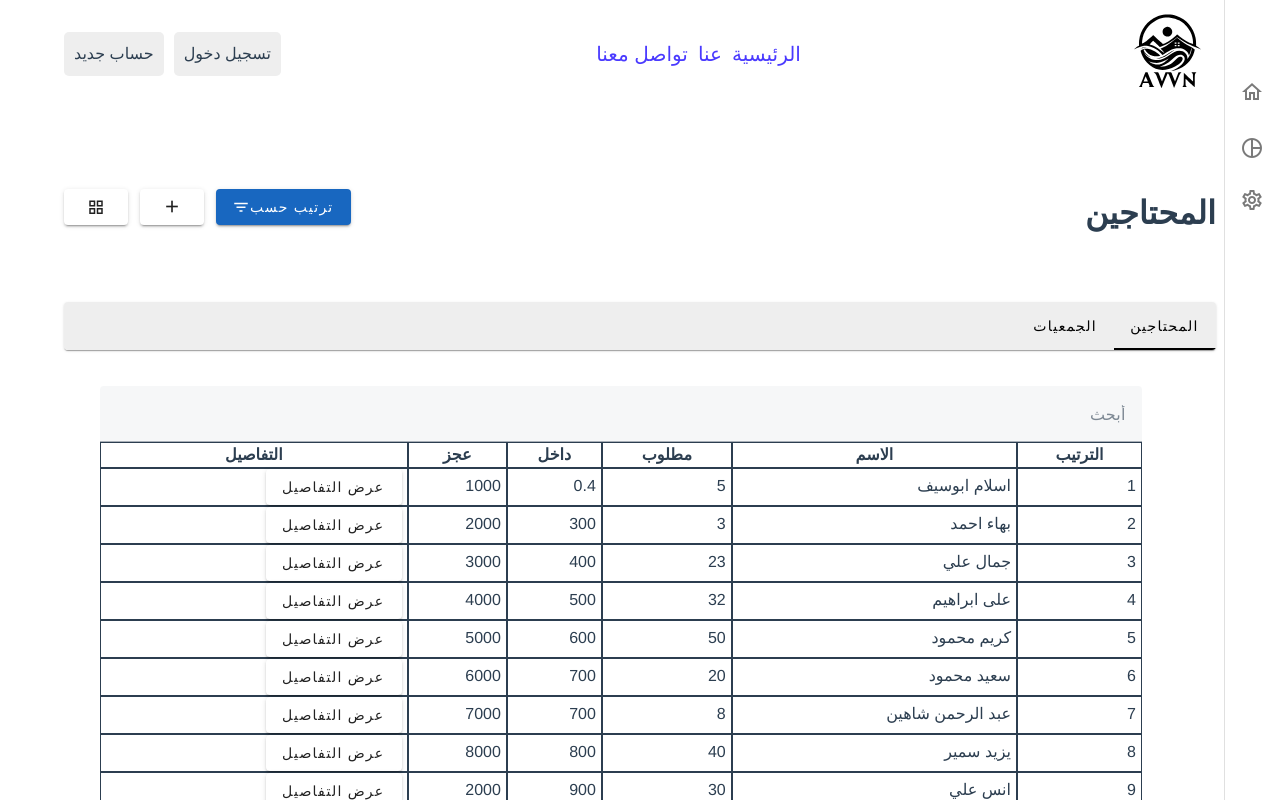
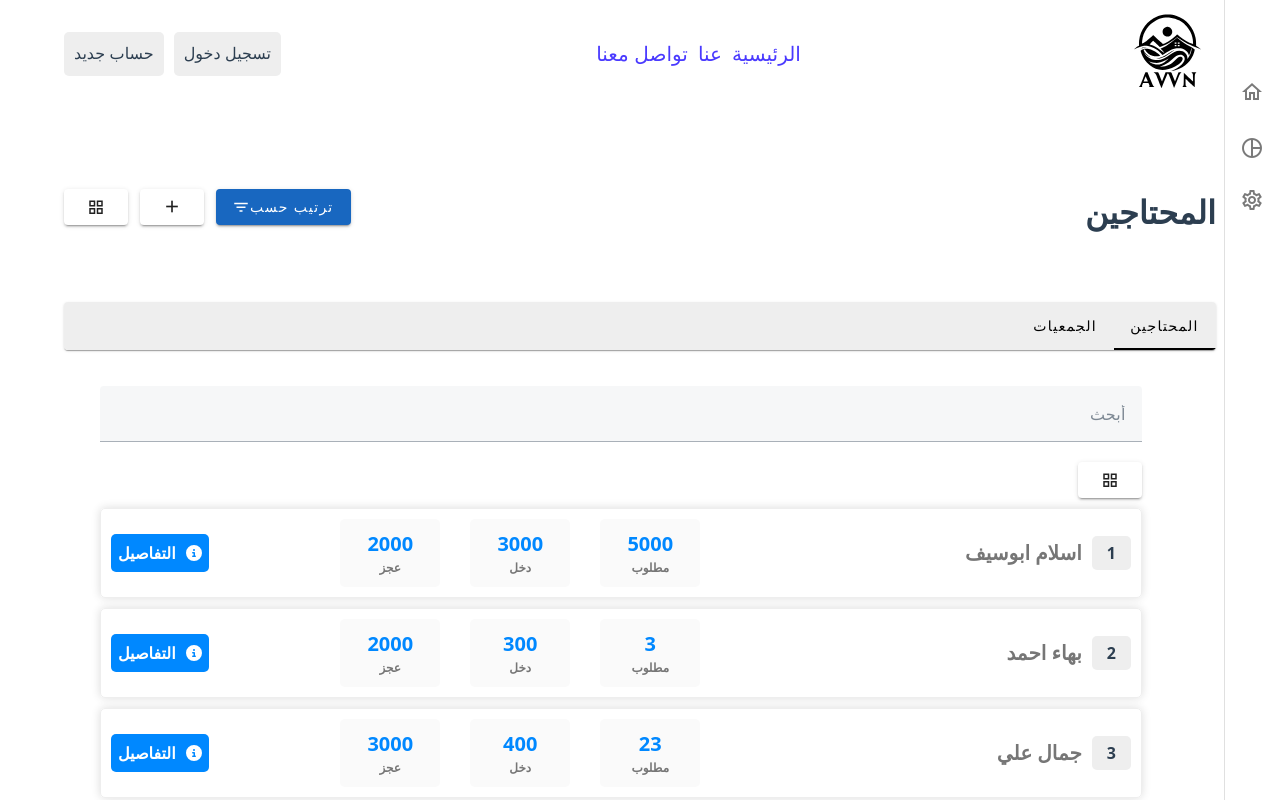
Before and after one commit to Salem-Team/awn_project, a Vue app: page /DashBoard_Admin in a window 1280 px wide. Shown: the top 800 px of the page. Built offline with nearby package versions, Linux system fonts and the light colour scheme.

Commit message:
Change View

```diff
--- a/src/components/DashboardCharitys.vue
+++ b/src/components/DashboardCharitys.vue
@@ -1,83 +1,5 @@
 <template>
     <div style="width: 100%">
-        <!-- Old Table -->
-        <!-- <v-container style="direction: rtl">
-            <v-row>
-                <v-col>
-                    <v-card>
-                        <v-text-field
-                            v-model="search"
-                            label="أبحث"
-                            hide-details
-                            style="
-                                font-family: 'Inter', sans-serif;
-                                font-weight: 500;
-                                line-height: 18px;
-                                text-align: center;
-                            "
-                        ></v-text-field>
-                        <v-table
-                            height="82vh"
-                            hover
-                            fixed-header
-                            style="
-                                font-family: 'Inter', sans-serif;
-                                font-weight: 500;
-                                line-height: 18px;
-                                text-align: center;
-                            "
-                        >
-                            <thead>
-                                <tr style="font-size: 30px">
-                                    <th
-                                        v-for="head in headers"
-                                        :key="head.title"
-                                    >
-                                        {{ head.title }}
-                                    </th>
-                                </tr>
-                            </thead>
-                            <tbody>
-                                <tr
-                                    style="font-size: 25px"
-                                    v-for="vege in filteredVegetables"
-                                    :key="vege.id"
-                                >
-                                    <td style="text-align: start">
-                                        {{ vege.id }}
-                                    </td>
-                                    <td style="text-align: start">
-                                        {{ vege.name }}
-                                    </td>
-                                    <td style="text-align: start">
-                                        {{ vege.calories }}
-                                    </td>
-                                    <td style="text-align: start">
-                                        {{ vege.fat }}
-                                    </td>
-                                    <td style="text-align: start">
-                                        {{ vege.carbs }}
-                                    </td>
-                                    <td style="text-align: start">
-                                        <v-btn
-                                            @click="openStatusInformation(vege)"
-                                            style="
-                                                font-family: 'Inter', sans-serif;
-                                                font-weight: 600;
-                                                line-height: 18px;
-                                                text-align: center;
-                                                font-size: 25px;
-                                            "
-                                            >عرض التفاصيل</v-btn
-                                        >
-                                    </td>
-                                </tr>
-                            </tbody>
-                        </v-table>
-                    </v-card>
-                </v-col>
-            </v-row>
-        </v-container> -->
         <v-container>
             <v-text-field
                 v-model="search"
@@ -91,75 +13,36 @@
                 "
             ></v-text-field>
 
-            <div class="Table" v-if="!isGridView">
-                <div class="Title"></div>
-                <div class="Heading">
-                    <div class="Cell" v-for="head in headers" :key="head.title">
-                        <p>{{ head.title }}</p>
-                    </div>
-                </div>
+            <v-btn @click="change_view" class="mt-5">
+                <v-icon>mdi-view-grid-outline</v-icon>
+            </v-btn>
+            <div class="boxes">
                 <div
-                    class="Row"
+                    class="box"
                     v-for="vege in filteredVegetables"
                     :key="vege.id"
                 >
-                    <div class="Cell">
-                        <p>{{ vege.id }}</p>
+                    <div class="About">
+                        <div class="index">{{ vege.id }}</div>
+                        <div class="name">{{ vege.name }}</div>
                     </div>
-                    <div class="Cell">
-                        <p>{{ vege.name }}</p>
+                    <div class="Financial_details">
+                        <div class="required">
+                            <span>{{ vege.calories }} </span>
+                            <div>مطلوب</div>
+                        </div>
+                        <div class="incom">
+                            <span>{{ vege.fat }} </span>
+                            <div>دخل</div>
+                        </div>
+                        <div class="deficit">
+                            <span>{{ vege.carbs }} </span>
+                            <div>عجز</div>
+                        </div>
                     </div>
-                    <div class="Cell">
-                        <p>{{ vege.calories }}</p>
-                    </div>
-                    <div class="Cell">
-                        <p>{{ vege.fat }}</p>
-                    </div>
-                    <div class="Cell">
-                        <p>{{ vege.carbs }}</p>
-                    </div>
-                    <div class="Cell">
-                        <v-btn color="" @click="openStatusInformation(vege)"
-                            >عرض التفاصيل</v-btn
-                        >
-                    </div>
-                </div>
-            </div>
-
-            <div class="grid" v-else>
-                <div class="grid-item">
-                    <div
-                        class="grid-Cell"
-                        v-for="head in headers"
-                        :key="head.title"
-                    >
-                        <p>{{ head.title }}</p>
-                    </div>
-                </div>
-                <div
-                    class="grid-item"
-                    v-for="vege in filteredVegetables"
-                    :key="vege.id"
-                >
-                    <div class="grid-cell">
-                        <p>{{ vege.id }}</p>
-                    </div>
-                    <div class="grid-cell">
-                        <p>{{ vege.name }}</p>
-                    </div>
-                    <div class="grid-cell">
-                        <p>{{ vege.calories }}</p>
-                    </div>
-                    <div class="grid-cell">
-                        <p>{{ vege.fat }}</p>
-                    </div>
-                    <div class="grid-cell">
-                        <p>{{ vege.carbs }}</p>
-                    </div>
-                    <div class="grid-cell">
-                        <v-btn color="" @click="openStatusInformation(vege)"
-                            >عرض التفاصيل</v-btn
-                        >
+                    <div class="details" @click="openStatusInformation(vege)">
+                        <font-awesome-icon :icon="['fas', 'circle-info']" />
+                        <div>التفاصيل</div>
                     </div>
                 </div>
             </div>
@@ -187,9 +70,9 @@ export default {
             {
                 id: 1,
                 name: "اسلام ابوسيف",
-                calories: 5,
-                fat: 0.4,
-                carbs: 1000,
+                calories: 5000,
+                fat: 3000,
+                carbs: 2000,
                 protein: 2.9,
                 iron: "15%",
                 personalInformation: [
@@ -770,6 +653,11 @@ export default {
         },
     },
     methods: {
+        // change view
+        change_view() {
+            console.log("change_view");
+            document.querySelector(".boxes ").classList.toggle("Change_View");
+        },
         openStatusInformation(product) {
             this.Emitter.emit("openStatusInformation", product);
         },
@@ -829,7 +717,7 @@ export default {
     },
 };
 </script>
-<style>
+<style lang="scss" scoped>
 .Table {
     display: table;
     width: 100%;
@@ -874,4 +762,100 @@ export default {
 .grid-cell {
     padding: 5px;
 }
+.boxes {
+    display: flex;
+    flex-direction: column;
+    gap: 10px;
+    width: 100%;
+    margin: 10px auto;
+    &.Change_View {
+        flex-direction: row;
+        flex-wrap: wrap;
+
+        .box {
+            width: 32%;
+            flex-direction: column;
+            gap: 20px;
+            .About {
+                width: 100%;
+                justify-content: start;
+            }
+            .details {
+                width: 100%;
+            }
+        }
+    }
+    .box {
+        width: 100%;
+        border: 1px solid #eee;
+        border-radius: 5px;
+        box-shadow: 0 0 10px #ddd;
+        padding: 10px;
+        display: flex;
+        align-items: center;
+        justify-content: space-between;
+        font-family: system-ui;
+
+        .About {
+            display: flex;
+            justify-content: center;
+            align-items: center;
+            gap: 10px;
+            .index {
+                padding: 5px 15px;
+                border-radius: 5px;
+                background: #eee;
+                font-weight: bold;
+            }
+            .name {
+                font-size: 20px;
+                color: #767676;
+                font-weight: bold;
+                width: 250px;
+            }
+        }
+        .Financial_details {
+            display: flex;
+            align-items: center;
+            justify-content: center;
+            gap: 30px;
+            & > div {
+                display: flex;
+                align-items: center;
+                justify-content: center;
+                flex-direction: column;
+                background: #fafafa;
+                padding: 10px 15px;
+                border-radius: 5px;
+                div {
+                    font-size: 12px;
+                    font-weight: bold;
+                    color: #767676;
+                }
+                span {
+                    color: #0088ff;
+                    font-weight: bold;
+                    font-size: 20px;
+                    width: 70px;
+                    display: flex;
+                    justify-content: center;
+                    align-items: center;
+                    border-radius: 5px;
+                }
+            }
+        }
+        .details {
+            display: flex;
+            align-items: center;
+            justify-content: center;
+            gap: 10px;
+            background: #0088ff;
+            padding: 7px;
+            border-radius: 5px;
+            color: #fff;
+            font-weight: bold;
+            cursor: pointer;
+        }
+    }
+}
 </style>
--- a/src/components/Side_Bar.vue
+++ b/src/components/Side_Bar.vue
@@ -1,7 +1,7 @@
 <template>
     <!-- navigation-drawer  -->
     <v-layout>
-        <v-navigation-drawer permanent rail expand-on-hover location="right">
+        <v-navigation-drawer permanent rail location="right">
             <v-list nav class="pt-16 pa-5 px-2">
                 <v-list-item
                     link
```
